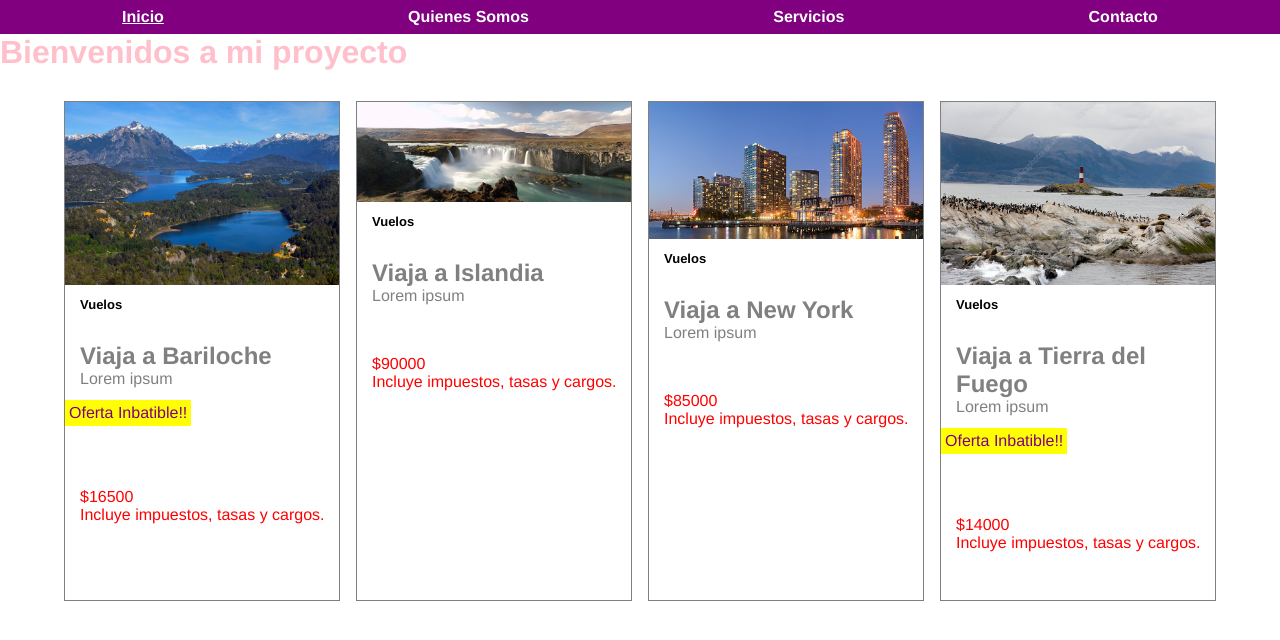
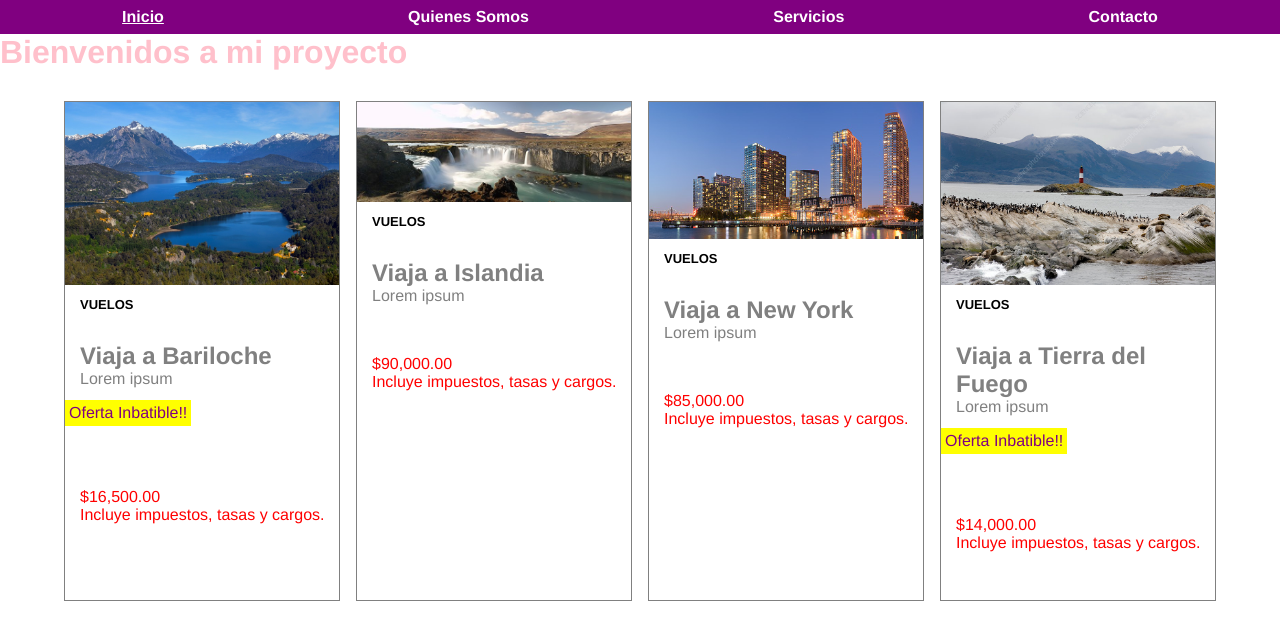
Before and after one commit to NerinaPac/angular-2022, an Angular app: page / in a window 1280 px wide. Shown: the top 640 px of the page. Built offline with nearby package versions, Linux system fonts and the light colour scheme.

Commit message:
feat: tuberias 👌

```diff
--- a/src/app/components/card/card.component.html
+++ b/src/app/components/card/card.component.html
@@ -1,7 +1,7 @@
 <div class="card">
     <img class="card-img" src="{{imagen}}" alt="">
     <div class="card-info">
-        <h2>{{ categoria }}</h2>
+        <h2>{{ categoria | uppercase }}</h2>
         <h3>{{ titulo }}</h3>
 
         <p>{{ contenido }}</p>
@@ -19,7 +19,7 @@
         </ul> -->
 
         <p class="card-info_precio">
-            ${{ precio }} <br>
+            {{ precio | currency}} <br>
             Incluye impuestos, tasas y cargos.
         </p>
     </div>
```
